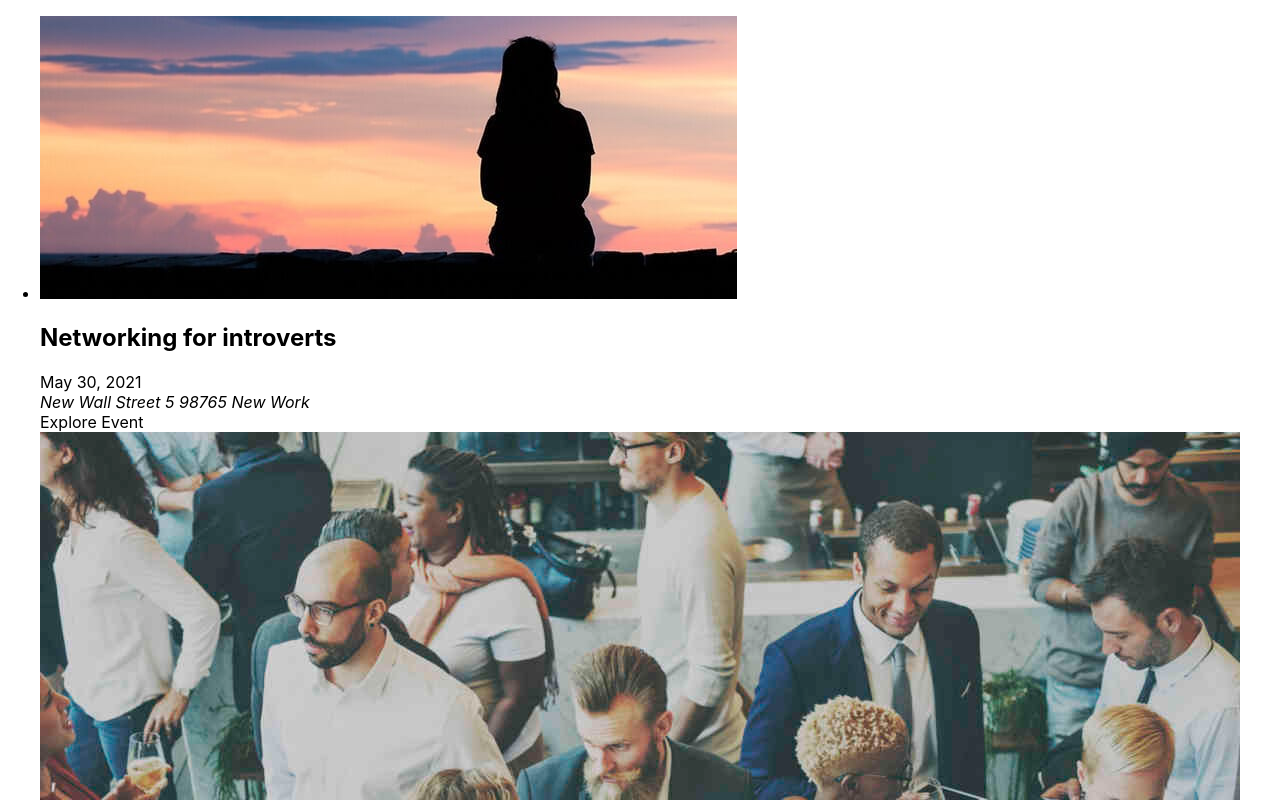
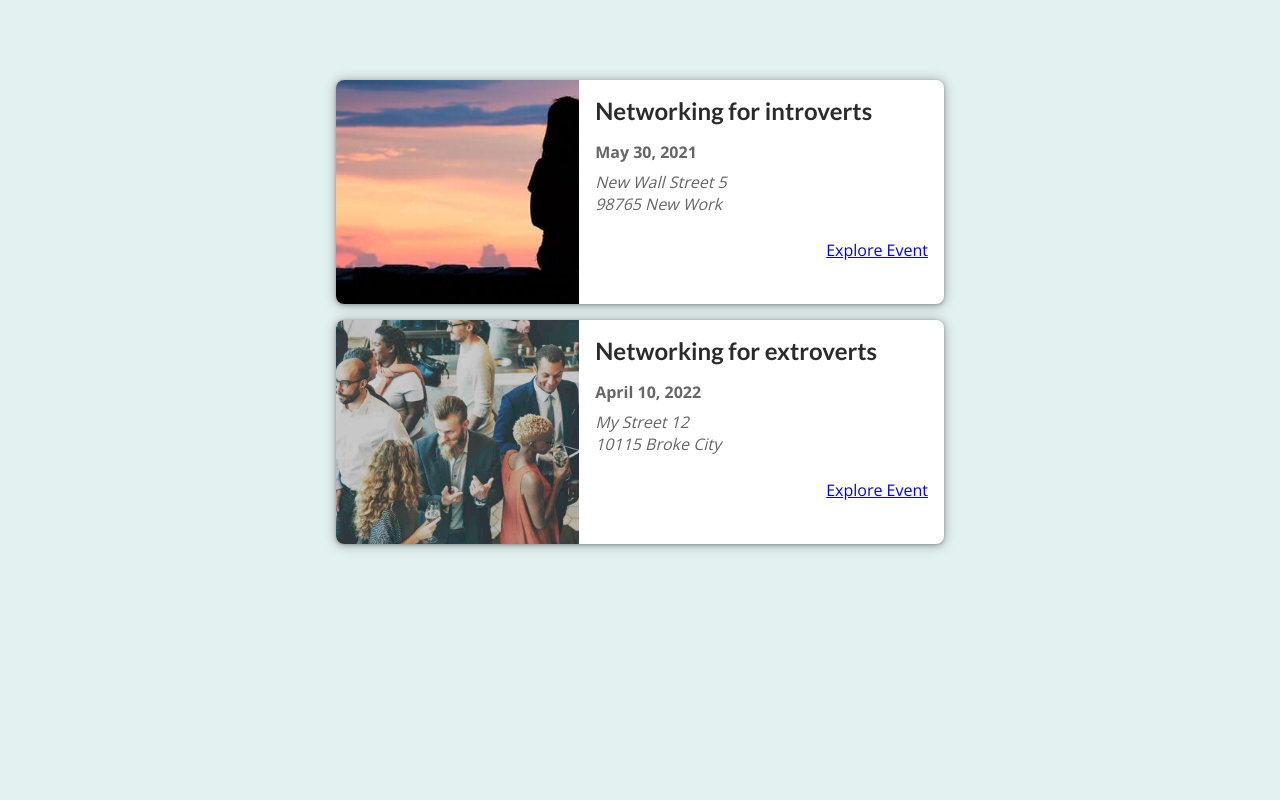
Before and after one commit to joepasss/next_study, a Next.js app in the folder events-app/: page / in a window 1280 px wide. Shown: the top 800 px of the page. Built offline with nearby package versions, Linux system fonts and the light colour scheme.

Commit message:
add event list & event item styles

```diff
--- a/events-app/components/events/EventItem.tsx
+++ b/events-app/components/events/EventItem.tsx
@@ -20,23 +20,23 @@ const EventItem: FC<Props> = ({ item }) => {
   const exploreLink = `/events/${id}`;
 
   return (
-    <li>
+    <li className="event-item">
       <img src={"/" + image} alt="items" />
 
-      <div>
-        <div>
+      <div className="event-item__content">
+        <div className="event-item__content--summary">
           <h2>{title}</h2>
         </div>
 
-        <div>
+        <div className="event-item__content--date">
           <time>{readableDate}</time>
         </div>
 
-        <div>
+        <div className="event-item__content--address">
           <address>{formattedAddr}</address>
         </div>
 
-        <div>
+        <div className="event-item__content--actions">
           <Link href={exploreLink}>Explore Event</Link>
         </div>
       </div>
--- a/events-app/components/events/EventList.tsx
+++ b/events-app/components/events/EventList.tsx
@@ -8,7 +8,7 @@ interface Props {
 
 const EventList: FC<Props> = ({ items }) => {
   return (
-    <ul>
+    <ul className="event-list">
       {items.map((event, index) => (
         <EventItem key={`event-item__${event.id}--${index}`} item={event} />
       ))}
--- a/events-app/next.config.js
+++ b/events-app/next.config.js
@@ -1,7 +1,12 @@
+const path = require("path");
+
 /** @type {import('next').NextConfig} */
 const nextConfig = {
   reactStrictMode: true,
   swcMinify: true,
-}
+  sassOptions: {
+    includePaths: [path.join(__dirname, "styles")],
+  },
+};
 
-module.exports = nextConfig
+module.exports = nextConfig;
--- a/events-app/package.json
+++ b/events-app/package.json
@@ -17,6 +17,7 @@
     "next": "13.0.6",
     "react": "18.2.0",
     "react-dom": "18.2.0",
+    "sass": "^1.56.1",
     "typescript": "4.9.3"
   }
 }
--- a/events-app/pages/_app.tsx
+++ b/events-app/pages/_app.tsx
@@ -1,6 +1,6 @@
-import '../styles/globals.css'
-import type { AppProps } from 'next/app'
+import "../styles/globals.scss";
+import type { AppProps } from "next/app";
 
 export default function App({ Component, pageProps }: AppProps) {
-  return <Component {...pageProps} />
+  return <Component {...pageProps} />;
 }
--- /dev/null
+++ b/events-app/styles/_event-item.scss
@@ -0,0 +1,103 @@
+.event-item {
+  box-shadow: 0 1px 4px rgba(0, 0, 0, 0.3), 0 1px 12px 2px rgba(0, 0, 0, 0.2);
+  border-radius: 8px;
+  overflow: hidden;
+  background-color: white;
+  margin: 1rem;
+  display: flex;
+  flex-direction: column;
+  gap: 1rem;
+
+  img {
+    width: 100%;
+    object-fit: cover;
+    height: 10rem;
+  }
+
+  &__content {
+    width: 100%;
+    padding: 0 1rem;
+    text-align: center;
+
+    h2 {
+      margin: 0.5rem 0;
+    }
+
+    time {
+      color: #666666;
+      font-weight: bold;
+    }
+
+    address {
+      margin: 0.5rem 0;
+      color: #666666;
+      white-space: pre;
+    }
+
+    &--summary,
+    &--date {
+      display: flex;
+      gap: 0.5rem;
+      align-items: center;
+    }
+
+    &--date svg,
+    &--address svg {
+      width: 1.25rem;
+      height: 1.25rem;
+      color: #666666;
+    }
+
+    //     .icon {
+    //   margin-left: 0.5rem;
+    //   display: inline-flex;
+    //   justify-content: center;
+    //   align-items: center;
+    // }
+
+    // .icon svg {
+    //   width: 1.25rem;
+    //   height: 1.25rem;
+    // }
+
+    &--actions {
+      display: flex;
+      flex-direction: column;
+      padding: 1rem;
+
+      a {
+        display: block;
+
+        span {
+          vertical-align: middle;
+        }
+      }
+    }
+  }
+}
+
+@media (min-width: 768px) {
+  .event-item {
+    flex-direction: row;
+
+    img {
+      width: 40%;
+      height: 14rem;
+    }
+
+    &__content {
+      width: 60%;
+      padding: 0;
+      text-align: left;
+
+      h2 {
+        margin: 1rem 0;
+      }
+
+      &--actions {
+        flex-direction: row;
+        justify-content: flex-end;
+      }
+    }
+  }
+}
--- /dev/null
+++ b/events-app/styles/_event-list.scss
@@ -0,0 +1,5 @@
+.event-list {
+  width: 90%;
+  max-width: 40rem;
+  margin: 5rem auto;
+}
--- a/events-app/styles/globals.css
+++ /dev/null
@@ -1,26 +0,0 @@
-html,
-body {
-  padding: 0;
-  margin: 0;
-  font-family: -apple-system, BlinkMacSystemFont, Segoe UI, Roboto, Oxygen,
-    Ubuntu, Cantarell, Fira Sans, Droid Sans, Helvetica Neue, sans-serif;
-}
-
-a {
-  color: inherit;
-  text-decoration: none;
-}
-
-* {
-  box-sizing: border-box;
-}
-
-@media (prefers-color-scheme: dark) {
-  html {
-    color-scheme: dark;
-  }
-  body {
-    color: white;
-    background: black;
-  }
-}
--- /dev/null
+++ b/events-app/styles/globals.scss
@@ -0,0 +1,36 @@
+@import url("https://fonts.googleapis.com/css2?family=Lato:wght@400;700&family=Open+Sans:wght@400;700&display=swap");
+
+* {
+  box-sizing: border-box;
+}
+
+body {
+  margin: 0;
+  font-family: "Open Sans", "Lato", sans-serif;
+  color: #414141;
+  background-color: #e4f1f1;
+}
+
+h1,
+h2,
+h3,
+h4,
+h5,
+h6 {
+  font-family: "Lato", sans-serif;
+  color: #2b2b2b;
+}
+
+ul {
+  list-style: none;
+  margin: 0;
+  padding: 0;
+}
+
+.center {
+  margin: auto;
+  text-align: center;
+}
+
+@import "./event-list";
+@import "./event-item";
```
Also changed, not shown: events-app/styles/Home.module.css (deleted, +0 -129 lines), 2 other files (tests, documents, lock files or other folders).
